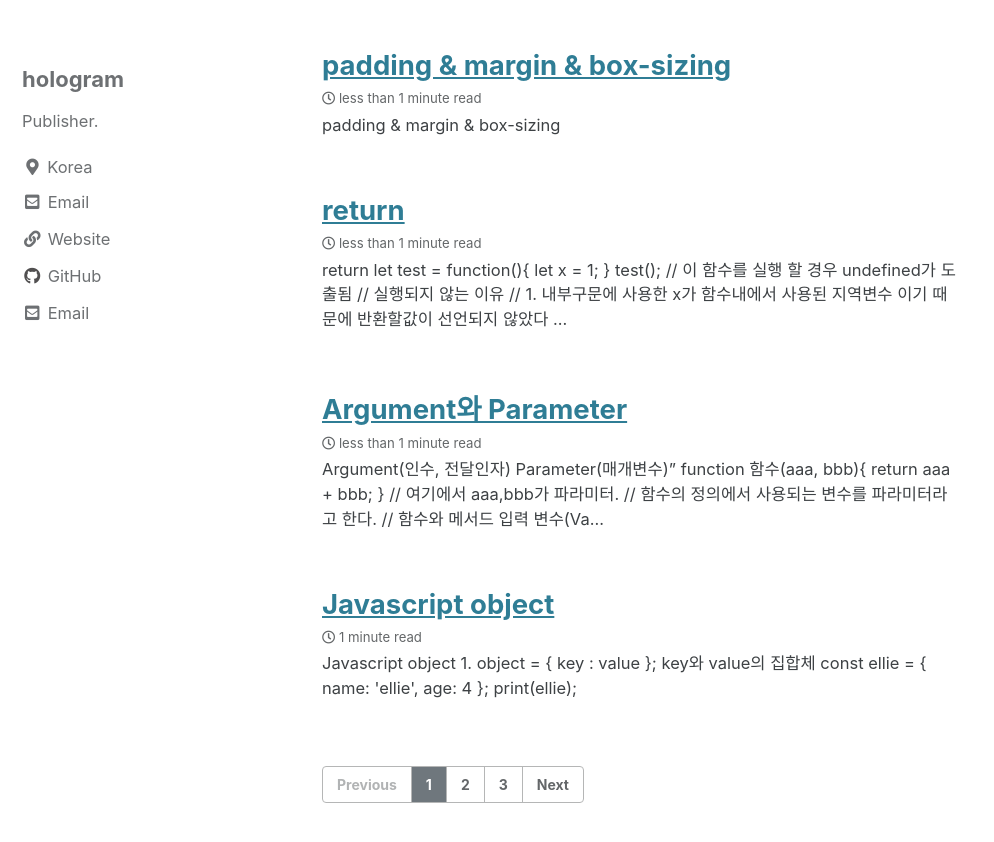
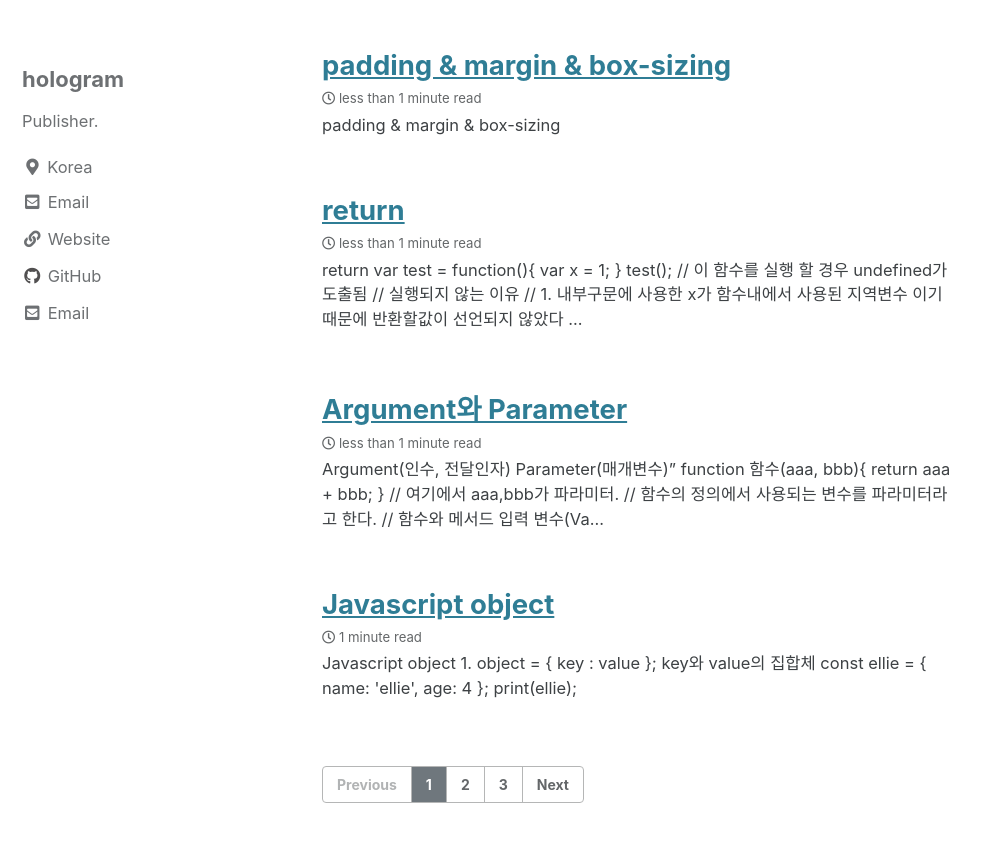
Before and after one commit to holo-gram/holo-gram.github.io, a Jekyll site: the page built from index.html, in a window 1280 px wide and 900 px high, scrolled down 381 px. Shown: the top 842 px of the window, without its empty margins (0-994 px from the left). Built offline with Jekyll 4.4.1, drawn with Linux system fonts in a browser that asks for light colours; cached includes are drawn as plain includes; the list of posts is cut into pages by our own code.

Commit message:
return 변수병 복구

````diff
--- a/_posts/2021-04-13-return.md
+++ b/_posts/2021-04-13-return.md
@@ -6,8 +6,8 @@ categories:
 
 ## return
 ```js
-let test = function(){
-    let x = 1;
+var test = function(){
+    var x = 1;
 }
 test();
 // 이 함수를 실행 할 경우 undefined가 도출됨
@@ -18,8 +18,8 @@ test();
 
 ## 값을 반환하는데 사용하는 return
 ```js
-let test2 = function(){
-    let x = 1;
+var test2 = function(){
+    var x = 1;
     return x;
 }
 test2();
@@ -30,8 +30,8 @@ test2();
 ## 중간에 중지시키는데 사용하는 return
 ```js
 //return은 현재 구문을 중지하고 빠져나오는(escape) 방법으로 사용이 가능함
-let test3 = function (){
-    let x = 1;
+var test3 = function (){
+    var x = 1;
     if (x == 1) {
        return x; // 1
     }
@@ -42,8 +42,8 @@ test3();
 
 ## return을 마지막에 넣어 줄 경우
 ```js
-let test4 = function (){
-    let x = 1;
+var test4 = function (){
+    var x = 1;
     x = x + 1;
     return x; //2
 }
````
